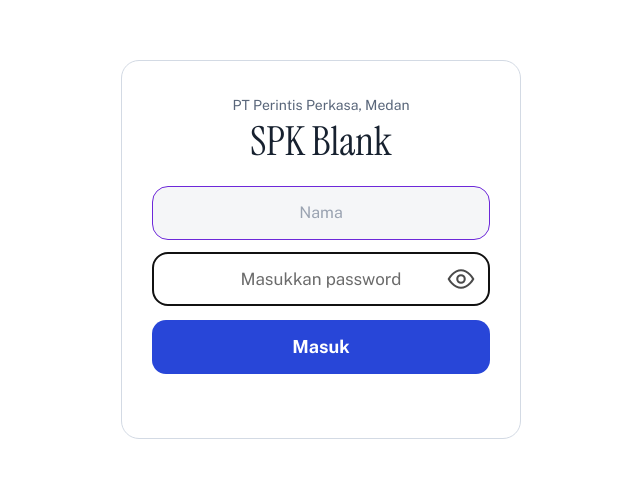
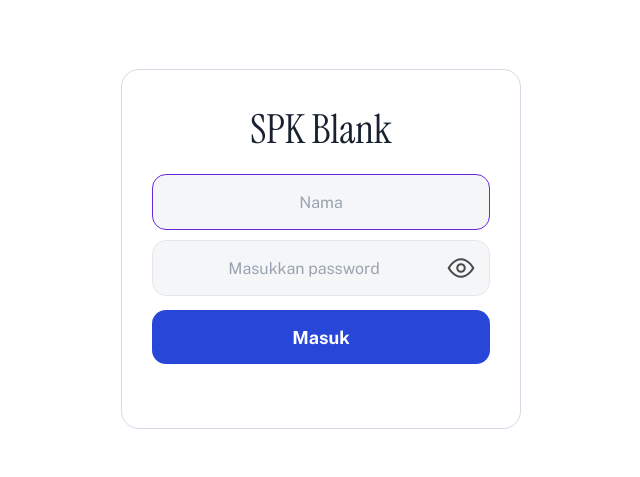
Before and after one commit to rudiperintis88-spec/spkblankperintis, a plain HTML site: page index.html in a window 1280 px wide. Shown: the part 151-628 px from the top of the page, without its empty margins (319-959 px from the left). Drawn offline with nearby package versions, Linux system fonts and the light colour scheme.

Commit message:
Add files via upload

```diff
--- a/index.html
+++ b/index.html
@@ -4,7 +4,7 @@
 <meta charset="utf-8">
 <meta name="viewport" content="width=device-width, initial-scale=1">
 <meta name="robots" content="noindex">
-<title>SPK Blank Perintis Perkasa</title>
+<title>SPK Blank</title>
 <link rel="preconnect" href="https://fonts.googleapis.com">
 <link rel="preconnect" href="https://fonts.gstatic.com" crossorigin>
 <link href="https://fonts.googleapis.com/css2?family=Public+Sans:wght@400;500;700&family=Instrument+Serif&display=swap" rel="stylesheet">
@@ -55,11 +55,18 @@ body{margin:0;background:#fff;color:#17212F;font:14px/1.5 "Public Sans",system-u
 #lg-name::placeholder{color:#9aa3b1 !important;opacity:1 !important;}
 #lg-name:focus{outline:none !important;border-color:#6D28D9 !important;box-shadow:none !important;}
 </style>
+<style id="fieldfix">
+#lg-name,#lg-pw{width:100% !important;height:56px !important;box-sizing:border-box !important;padding:0 18px !important;margin:0 !important;font-size:16px !important;line-height:normal !important;text-align:left !important;border:1px solid #E4E8EE !important;border-radius:14px !important;background:#F5F6F8 !important;color:#171B21 !important;font-family:inherit !important;-webkit-appearance:none !important;appearance:none !important}
+#lg-pw{padding-right:52px !important}
+#lg-name::placeholder,#lg-pw::placeholder{color:#9aa3b1 !important;opacity:1 !important;font-size:16px !important}
+#lg-name:focus,#lg-pw:focus{outline:none !important;box-shadow:none !important;border-color:#6D28D9 !important}
+#lg-name{margin-bottom:0 !important}
+</style>
 </head>
 <body>
 <div class="lg" id="login">
   <form class="lg-card" id="lg-form" autocomplete="off">
-    <p class="lg-co">PT Perintis Perkasa, Medan</p>
+    <p class="lg-co"></p>
     <h1>SPK Blank</h1>
     <div class="lg-field">
       <input id="lg-name" name="nama" type="text" placeholder="Nama" aria-label="Nama lengkap" autocomplete="off" autocapitalize="off" spellcheck="false" required autofocus>
@@ -74,7 +81,7 @@ body{margin:0;background:#fff;color:#17212F;font:14px/1.5 "Public Sans",system-u
 </div>
 <div id="app" hidden>
   <header class="dv-bar">
-    <div class="dv-brand"><span>PT Perintis Perkasa, Medan</span><b id="dv-title">SPK Blank</b></div>
+    <div class="dv-brand"><span></span><b id="dv-title">SPK Blank</b></div>
     <nav class="dv-tabs" id="dv-tabs" role="tablist" aria-label="Divisi"></nav>
     <div class="dv-right"><span class="dv-mode" id="dv-mode"></span></div>
   </header>
```
